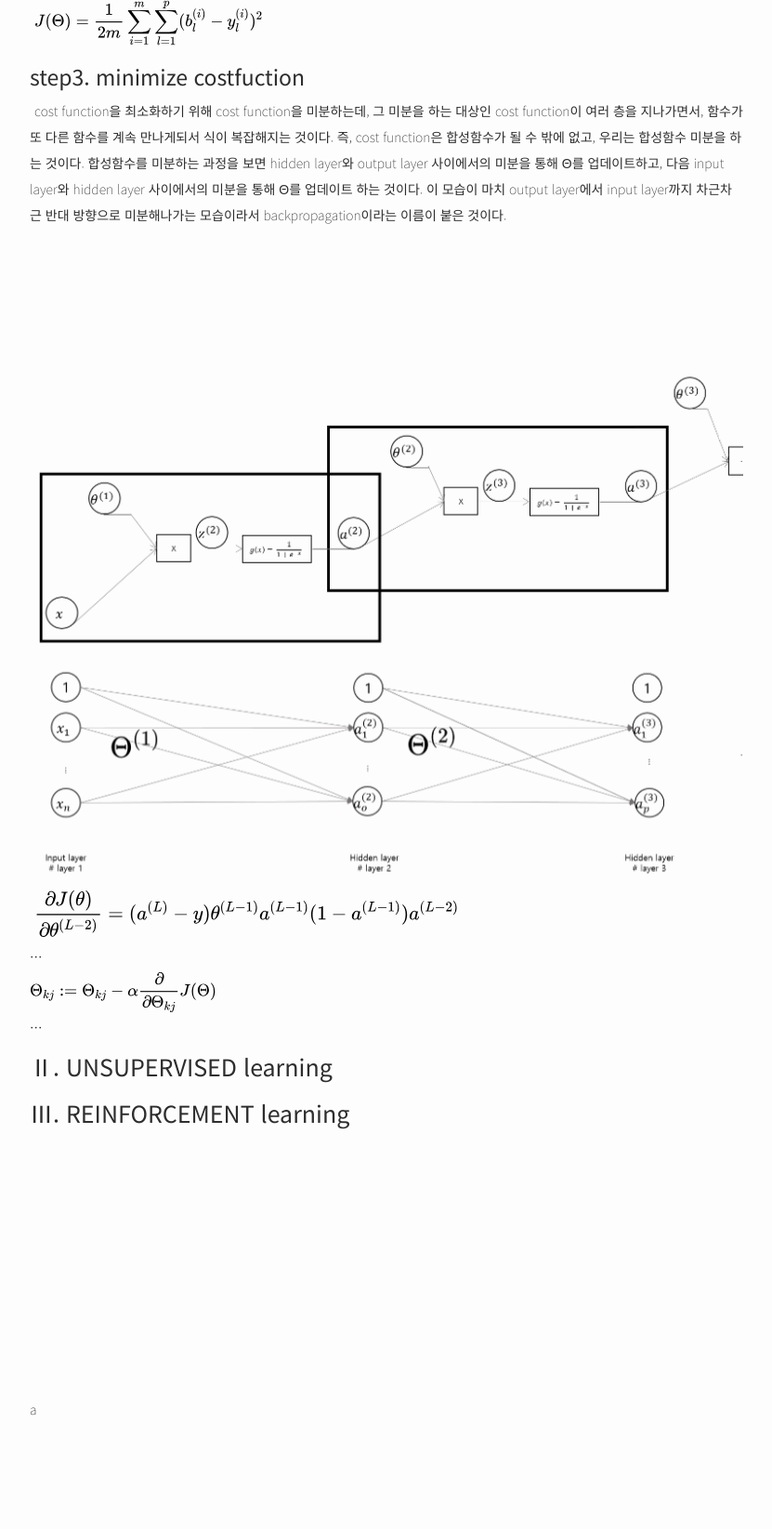
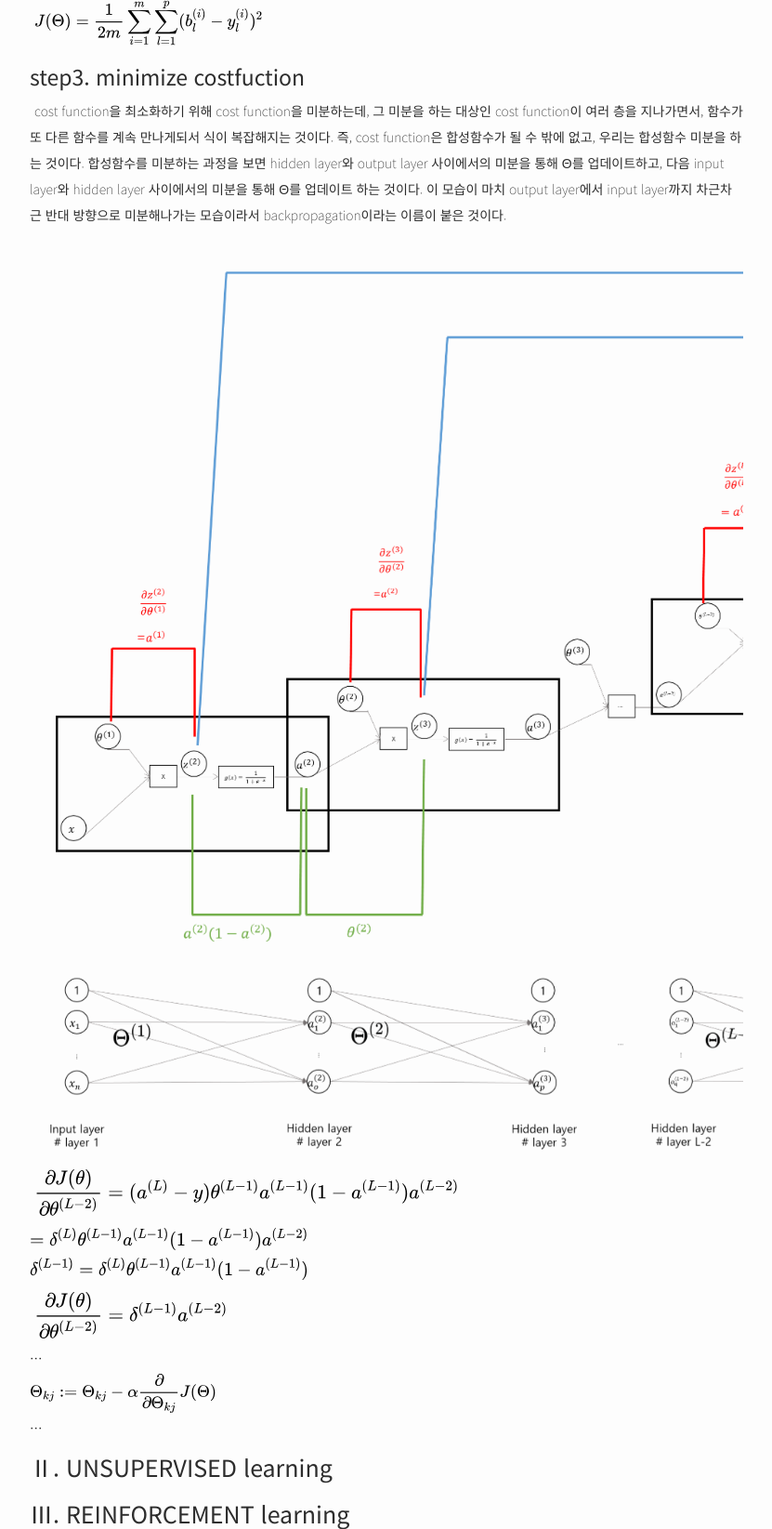
Before and after one commit to JeongJaeyoung/iintheworld-update1, a Python web app: template main/templates/part3-i_and_computer/chapter2-reality/section2-ai/ai.html in a window 1280 px wide. Shown: the part 3863-5508 px from the top of the page at 93% size, without its empty margins (224-1055 px from the left). Before the commit the page ends 5386 px from the top, so only its background shows below. Run offline with Jinja, Linux system fonts and the light colour scheme; the template is opened without the code that fills it, so the values that code supplies are empty; some libraries are stand-ins or nearby versions.

Commit message:
backpropagation

```diff
--- a/main/static/css/base-large.css
+++ b/main/static/css/base-large.css
@@ -161,7 +161,7 @@ strong{
     margin: 5px;
 }
 .equa_size-2{
-    height: 20px;
+    height: 25px;
     margin: 5px;
 }
 .equa_size-3{
--- a/main/templates/part3-i_and_computer/chapter2-reality/section2-ai/ai.html
+++ b/main/templates/part3-i_and_computer/chapter2-reality/section2-ai/ai.html
@@ -958,9 +958,17 @@ x_{j}^{(i)}-
             backpropagation이라는 이름이 붙은 것이다.
           </p>
 
-          <div class="scroll"><img class="size-h7" src="../../../../static/img/ai/supervised learning/neural-backpropagation.png" alt="backpropagation image"></div>
+          <div class="scroll"><img class="size-h10" src="../../../../static/img/ai/supervised learning/neural-backpropagation.png" alt="backpropagation image"></div>
+
           <div class="scroll"><img class="equa_size-5" src="../../../../static/img/ai/supervised learning/neural-step3-proof-0.svg" alt="\frac{\partial J(\theta)}{\partial \theta^{(L-2)}} =
             (a^{(L)}-y)\theta^{(L-1)}a^{(L-1)}(1-a^{(L-1)})a^{(L-2)}"></div>
+            <div class="scroll"><img class="size-3" src="../../../../static/img/ai/supervised learning/neural-step3-proof-0_1.svg" alt="
+              = \delta^{(L)}\theta^{(L-1)}a^{(L-1)}(1-a^{(L-1)})a^{(L-2)}"></div>
+              <div class="scroll"><img class="size-3" src="../../../../static/img/ai/supervised learning/neural-step3-proof-0_2.svg" alt="
+                \delta^{(L-1)}=\delta^{(L)}\theta^{(L-1)}a^{(L-1)}(1-a^{(L-1)})"></div>
+                <div class="scroll"><img class="equa_size-5" src="../../../../static/img/ai/supervised learning/neural-step3-proof-0_3.svg" alt="
+                  \frac{\partial J(\theta)}{\partial \theta^{(L-2)}} =
+                  \delta^{(L-1)} a^{(L-2)}"></div>
             <button id="button-neural-step3-range" class="disp-block margin-b10">···</button>
             <div id="div-neural-step3-range" class="disp-none border-basic size-w7 pad-10">
               <div class="scroll">
@@ -975,9 +983,18 @@ x_{j}^{(i)}-
                 \cdot
                 \frac{\partial  z^{(L-1)}}{\partial  \theta^{(L-2)}}">
               </div>
+              <div class="disp-flex">
+                <div class="scroll">
+                  <img class="equa_size-5" src="../../../../static/img/ai/supervised learning/neural-step3-proof-1_1_1.svg" alt="①
+                  \:\:\:\frac{\partial J(\theta)}{\partial a^{(L)}}">
+                </div><div>&nbsp&nbsp&nbsp구하기</div>
+              </div>
               <div class="scroll">
-                <img class="equa_size-5" src="../../../../static/img/ai/supervised learning/neural-step3-proof-1_1_1.svg" alt="①
+                <img class="equa_size-2" src="../../../../static/img/ai/supervised learning/neural-step3-proof-1_1_2.svg" alt="①
                 \:\:\:\frac{\partial J(\theta)}{\partial a^{(L)}} = \frac{-y}{a^{(L)}}+\frac{(1-y)}{(1-a^{(L)})}">
+              </div>
+              <div class="scroll">
+                <img class="equa_size-5" src="../../../../static/img/ai/supervised learning/neural-step3-proof-1_1_3.svg" alt="\frac{\partial J(\theta)}{\partial a^{(L)}} = \frac{-y}{a^{(L)}}+\frac{(1-y)}{(1-a^{(L)})}">
               </div>
               <div class="scroll">
                 <div class="disp-flex">
@@ -999,6 +1016,14 @@ x_{j}^{(i)}-
                 \cdot
                 \frac{(1+e^{-z^{(L)}})-1}{(1+e^{-z^{(L)}})}=
                 a^{(L)}(1-a^{(L)})">
+              </div>
+              <div class="scroll">
+                <img class="equa_size-5" src="../../../../static/img/ai/supervised learning/neural-step3-proof-1_2_4.svg" alt="①\times② = \frac{\partial J(\theta)}{\partial  a^{(L)}}
+                \cdot
+                \frac{\partial  a^{(L)}}{\partial  z^{(L)}}
+=
+a^{(L)}-y=
+\delta^{(L)}">
               </div>
               <div class="disp-flex">
                 <img class="equa_size-5 disp-inline" src="../../../../static/img/ai/supervised learning/neural-step3-proof-1_3_1.svg" alt="③
```
Also changed, not shown: main/static/img/ai/supervised learning/neural-backpropagation.png, main/static/img/ai/supervised learning/neural-step3-proof-0_1.svg (added), main/static/img/ai/supervised learning/neural-step3-proof-0_2.svg (added), main/static/img/ai/supervised learning/neural-step3-proof-0_3.svg (added), main/static/img/ai/supervised learning/neural-step3-proof-1_1_1.svg, main/static/img/ai/supervised learning/neural-step3-proof-1_1_2.svg (added), main/static/img/ai/supervised learning/neural-step3-proof-1_1_3.svg (added), main/static/img/ai/supervised learning/neural-step3-proof-1_2_4.svg (added), 1 other file.
